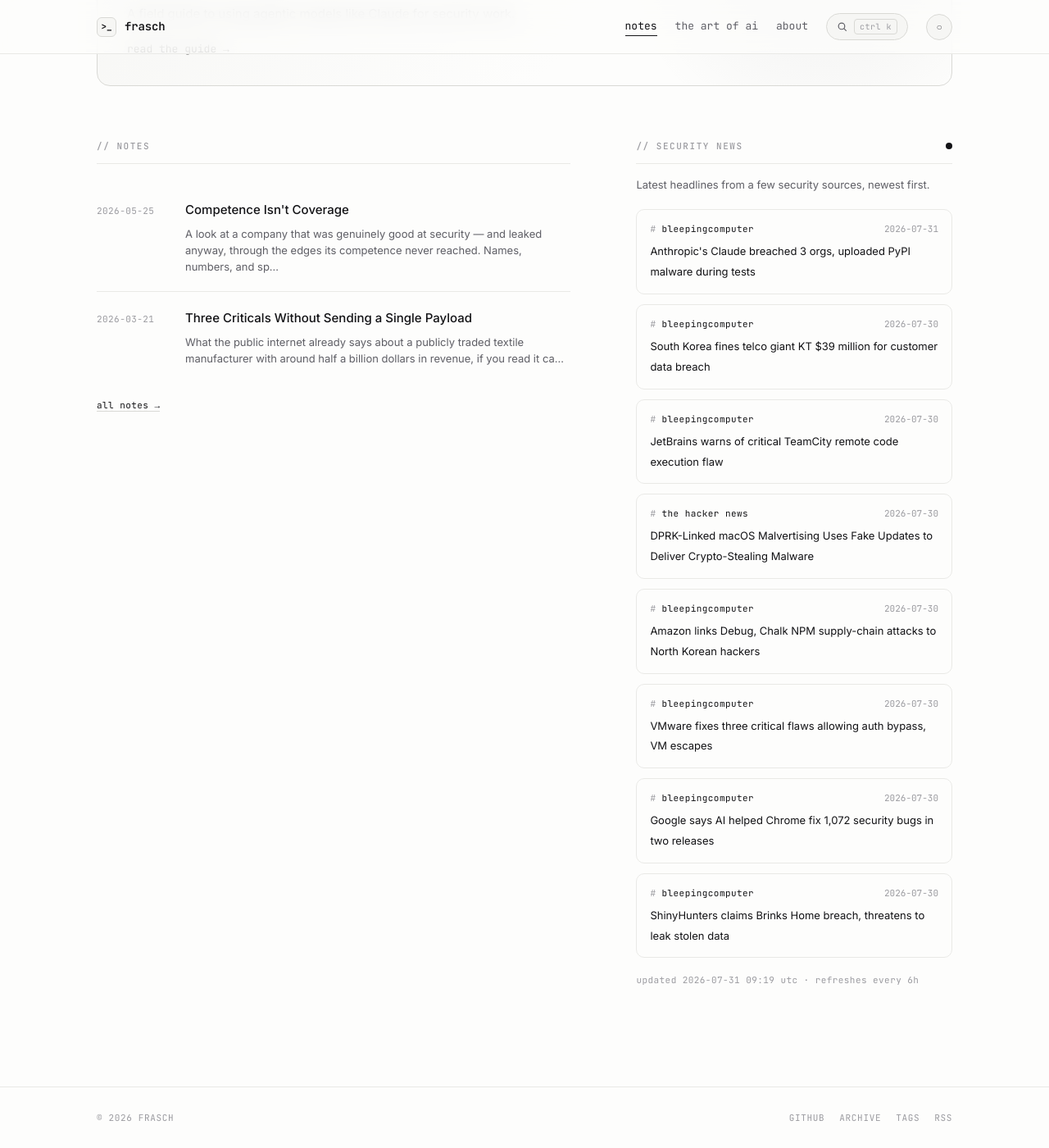
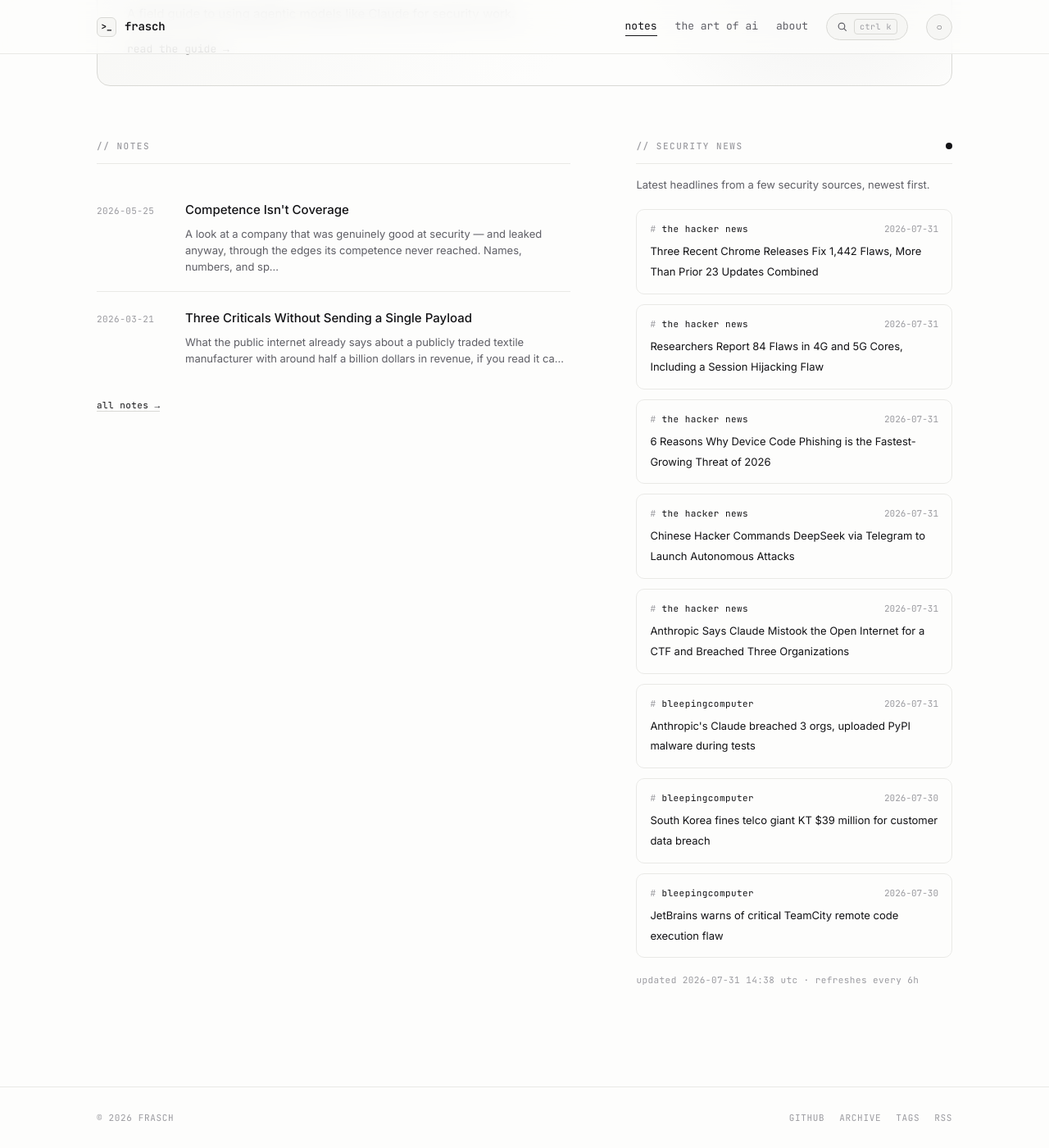
Before and after one commit to whoisfrasch/frasch, a Jekyll site: the page built from index.html, in a window 1280 px wide and 1400 px high, scrolled down 615 px. Shown: the whole window at 82% size. Built offline with Jekyll 4.4.1, drawn with Linux system fonts in a browser that asks for light colours.

Commit message:
Refresh security news feed

```diff
--- a/_data/news.json
+++ b/_data/news.json
@@ -1,6 +1,36 @@
 {
-  "updated": "2026-07-31T09:19:08Z",
+  "updated": "2026-07-31T14:38:21Z",
   "items": [
+    {
+      "source": "the hacker news",
+      "title": "Three Recent Chrome Releases Fix 1,442 Flaws, More Than Prior 23 Updates Combined",
+      "link": "https://thehackernews.com/2026/07/three-recent-chrome-releases-fix-1442.html",
+      "date": "2026-07-31T12:51:52Z"
+    },
+    {
+      "source": "the hacker news",
+      "title": "Researchers Report 84 Flaws in 4G and 5G Cores, Including a Session Hijacking Flaw",
+      "link": "https://thehackernews.com/2026/07/researchers-report-84-flaws-in-4g-and.html",
+      "date": "2026-07-31T11:55:00Z"
+    },
+    {
+      "source": "the hacker news",
+      "title": "6 Reasons Why Device Code Phishing is the Fastest-Growing Threat of 2026",
+      "link": "https://thehackernews.com/2026/07/6-reasons-why-device-code-phishing-is.html",
+      "date": "2026-07-31T11:24:59Z"
+    },
+    {
+      "source": "the hacker news",
+      "title": "Chinese Hacker Commands DeepSeek via Telegram to Launch Autonomous Attacks",
+      "link": "https://thehackernews.com/2026/07/chinese-hacker-commands-deepseek-via.html",
+      "date": "2026-07-31T11:21:27Z"
+    },
+    {
+      "source": "the hacker news",
+      "title": "Anthropic Says Claude Mistook the Open Internet for a CTF and Breached Three Organizations",
+      "link": "https://thehackernews.com/2026/07/anthropic-says-claude-mistook-open.html",
+      "date": "2026-07-31T06:41:44Z"
+    },
     {
       "source": "bleepingcomputer",
       "title": "Anthropic's Claude breached 3 orgs, uploaded PyPI malware during tests",
@@ -18,36 +48,6 @@
       "title": "JetBrains warns of critical TeamCity remote code execution flaw",
       "link": "https://www.bleepingcomputer.com/news/security/jetbrains-warns-of-critical-teamcity-remote-code-execution-flaw/",
       "date": "2026-07-30T22:01:31Z"
-    },
-    {
-      "source": "the hacker news",
-      "title": "DPRK-Linked macOS Malvertising Uses Fake Updates to Deliver Crypto-Stealing Malware",
-      "link": "https://thehackernews.com/2026/07/dprk-linked-macos-malvertising-uses.html",
-      "date": "2026-07-30T18:18:24Z"
-    },
-    {
-      "source": "bleepingcomputer",
-      "title": "Amazon links Debug, Chalk NPM supply-chain attacks to North Korean hackers",
-      "link": "https://www.bleepingcomputer.com/news/security/amazon-links-debug-chalk-npm-supply-chain-attacks-to-north-korean-hackers/",
-      "date": "2026-07-30T18:13:24Z"
-    },
-    {
-      "source": "bleepingcomputer",
-      "title": "VMware fixes three critical flaws allowing auth bypass, VM escapes",
-      "link": "https://www.bleepingcomputer.com/news/security/vmware-fixes-three-critical-flaws-allowing-auth-bypass-vm-escapes/",
-      "date": "2026-07-30T18:00:51Z"
-    },
-    {
-      "source": "bleepingcomputer",
-      "title": "Google says AI helped Chrome fix 1,072 security bugs in two releases",
-      "link": "https://www.bleepingcomputer.com/news/google/google-says-ai-helped-chrome-fix-1-072-security-bugs-in-two-releases/",
-      "date": "2026-07-30T17:00:00Z"
-    },
-    {
-      "source": "bleepingcomputer",
-      "title": "ShinyHunters claims Brinks Home breach, threatens to leak stolen data",
-      "link": "https://www.bleepingcomputer.com/news/security/shinyhunters-claims-brinks-home-breach-threatens-to-leak-stolen-data/",
-      "date": "2026-07-30T16:46:15Z"
     }
   ]
 }
```
